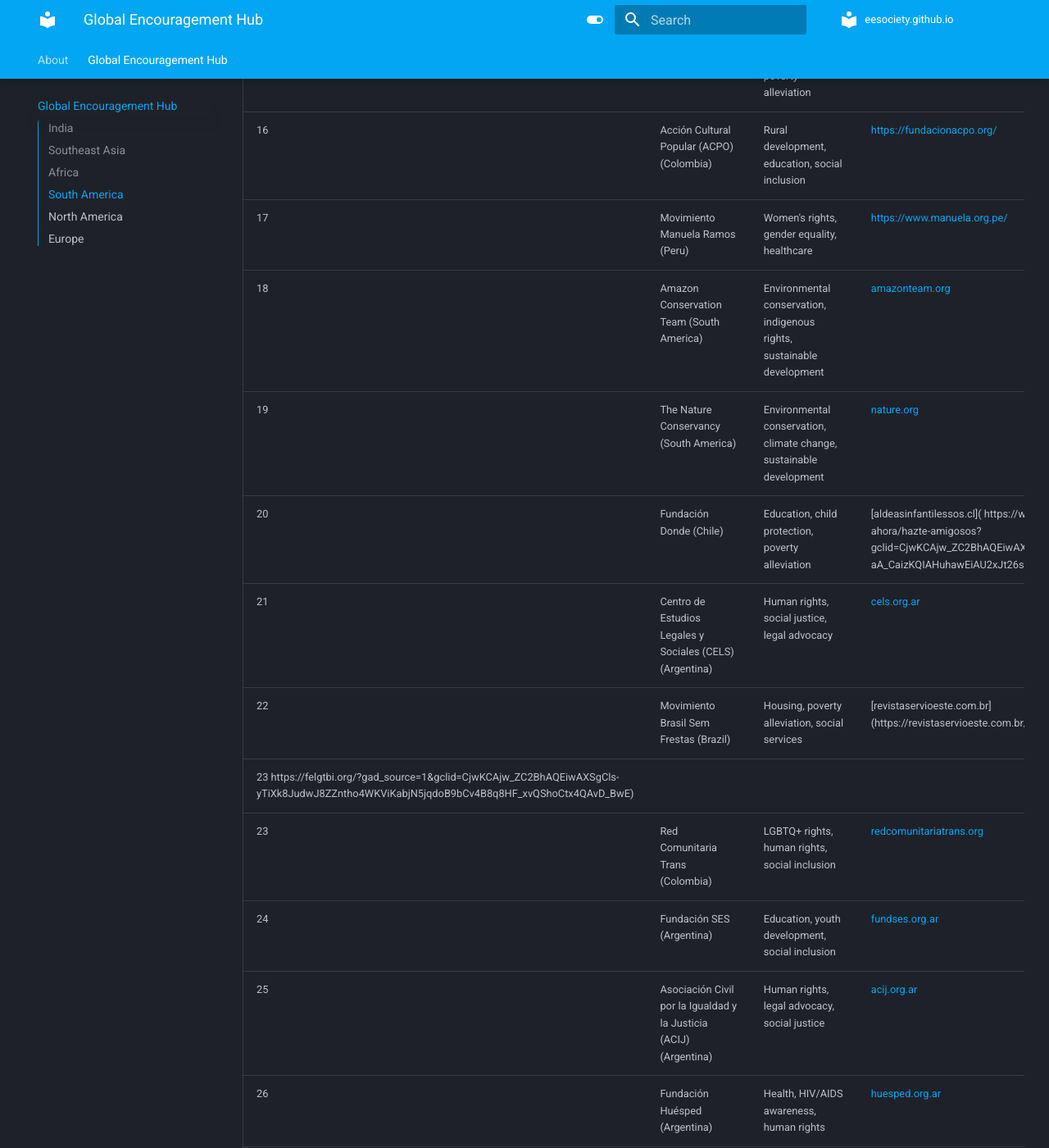
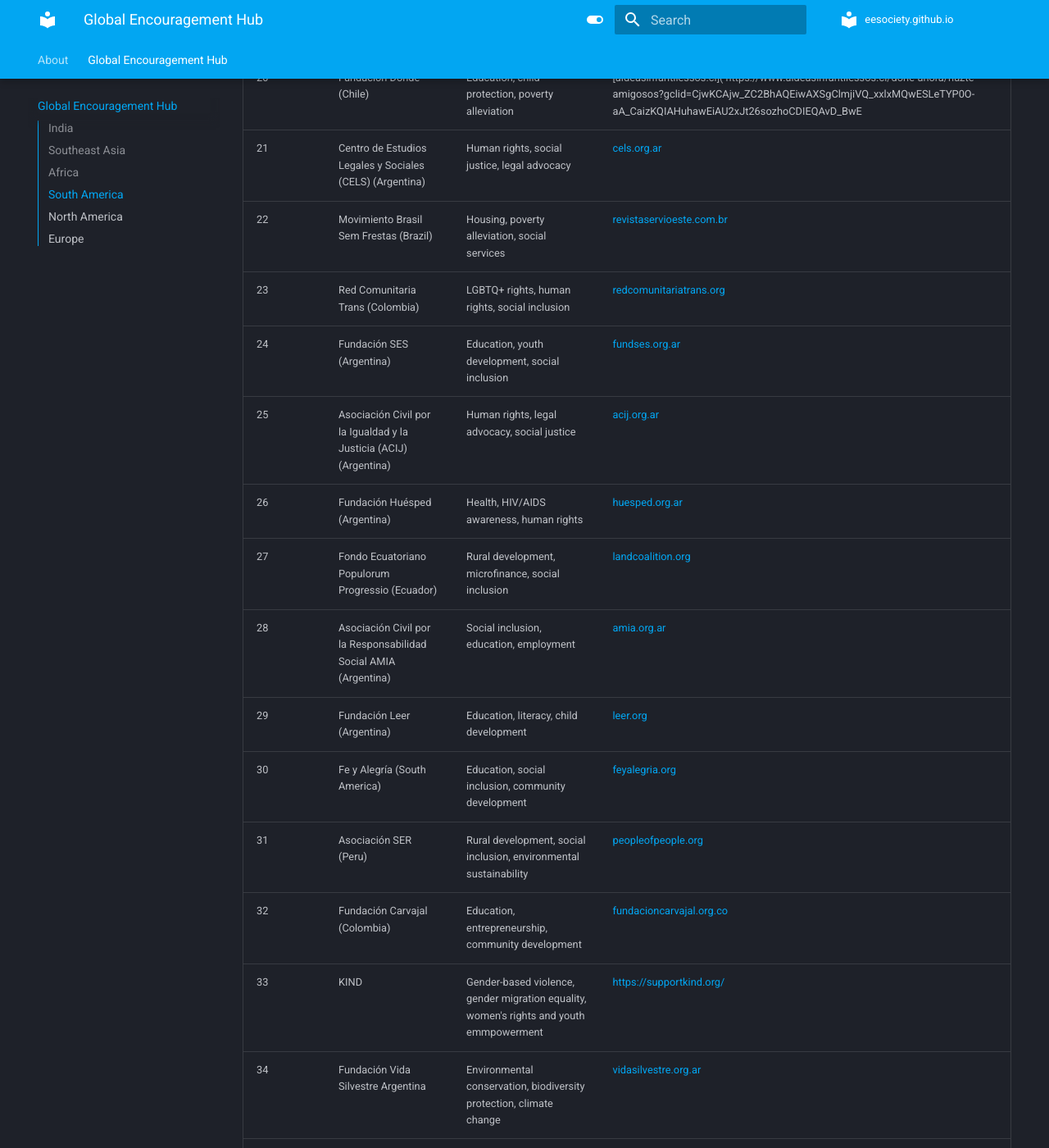
Before and after one commit to eesociety/eesociety.github.io, an MkDocs documentation site: the page built from docs/compilation.md, in a window 1280 px wide and 1400 px high, scrolled down 9989 px. Shown: the whole window at 82% size. Built offline with MkDocs 1.6.1 and Material for MkDocs 9.7.7, drawn with Linux system fonts in a browser that asks for light colours; comment, search, counter and statistics services are not loaded.

Commit message:
Update compilation.md

```diff
--- a/docs/compilation.md
+++ b/docs/compilation.md
@@ -168,10 +168,9 @@
 | 17      | Movimiento Manuela Ramos (Peru)              | Women's rights, gender equality, healthcare                                                               | [https://www.manuela.org.pe/](https://www.manuela.org.pe/) |
 | 18      | Amazon Conservation Team (South America)     | Environmental conservation, indigenous rights, sustainable development                                    | [amazonteam.org](https://www.amazonteam.org)     |
 | 19      | The Nature Conservancy (South America)       | Environmental conservation, climate change, sustainable development                                       | [nature.org](https://www.nature.org)             |
-| 20      | Fundación Donde (Chile)                      | Education, child protection, poverty alleviation                                                          | [aldeasinfantilessos.cl]( https://www.aldeasinfantilessos.cl/done-ahora/hazte-amigosos?gclid=CjwKCAjw_ZC2BhAQEiwAXSgClmjiVQ_xxlxMQwESLeTYP0O-aA_CaizKQIAHuhawEiAU2xJt26sozhoCDIEQAvD_BwE |
+| 20      | Fundación Donde (Chile)                      | Education, child protection, poverty alleviation              | [aldeasinfantilessos.cl]( https://www.aldeasinfantilessos.cl/done-ahora/hazte-amigosos?gclid=CjwKCAjw_ZC2BhAQEiwAXSgClmjiVQ_xxlxMQwESLeTYP0O-aA_CaizKQIAHuhawEiAU2xJt26sozhoCDIEQAvD_BwE |
 | 21      | Centro de Estudios Legales y Sociales (CELS) (Argentina) | Human rights, social justice, legal advocacy                                                  | [cels.org.ar](https://www.cels.org.ar)           |
-| 22      | Movimiento Brasil Sem Frestas (Brazil)       | Housing, poverty alleviation, social services                                                             | [revistaservioeste.com.br](https://revistaservioeste.com.br/noticias/brasil-sem-frestas
-23 https://felgtbi.org/?gad_source=1&gclid=CjwKCAjw_ZC2BhAQEiwAXSgCls-yTiXk8JudwJ8ZZntho4WKViKabjN5jqdoB9bCv4B8q8HF_xvQShoCtx4QAvD_BwE) |
+| 22      | Movimiento Brasil Sem Frestas (Brazil)  | Housing, poverty alleviation, social services | [revistaservioeste.com.br](https://revistaservioeste.com.br/noticias/brasil-sem-frestashttps://felgtbi.org/?gad_source=1&gclid=CjwKCAjw_ZC2BhAQEiwAXSgCls-yTiXk8JudwJ8ZZntho4WKViKabjN5jqdoB9bCv4B8q8HF_xvQShoCtx4QAvD_BwE)
 | 23      | Red Comunitaria Trans (Colombia)             | LGBTQ+ rights, human rights, social inclusion                                                             | [redcomunitariatrans.org](https://www.redcomunitariatrans.org) |
 | 24      | Fundación SES (Argentina)                    | Education, youth development, social inclusion                                                            | [fundses.org.ar](https://www.fundses.org.ar)     |
 | 25      | Asociación Civil por la Igualdad y la Justicia (ACIJ) (Argentina) | Human rights, legal advocacy, social justice                                                   | [acij.org.ar](https://acij.org.ar)               |
@@ -180,7 +179,7 @@
 | 28      | Asociación Civil por la Responsabilidad Social AMIA (Argentina) | Social inclusion, education, employment                                                 | [amia.org.ar](https://www.amia.org.ar)           |
 | 29      | Fundación Leer (Argentina)                   | Education, literacy, child development                                                                    | [leer.org](https://www.leer.org/)           |
 | 30      | Fe y Alegría (South America)                 | Education, social inclusion, community development                                                        | [feyalegria.org](https://www.feyalegria.org)     |
-| 31      | Asociación SER (Peru)                        | Rural development, social inclusion, environmental sustainability                                         | [peopleofpeople.org](https://www.peopleofperu.org/?gad_source=1&gclid=CjwKCAjw_ZC2BhAQEiwAXSgCltppFRBWfQ0g_ptd-r4HWa3hT9DAbBlhkU6k9-E2fxSI3hHkObTh8BoCJkEQAvD_BwE) |
+| 31      | Asociación SER (Peru)                        | Rural development, social inclusion, environmental sustainability                   | [peopleofpeople.org](https://www.peopleofperu.org/?gad_source=1&gclid=CjwKCAjw_ZC2BhAQEiwAXSgCltppFRBWfQ0g_ptd-r4HWa3hT9DAbBlhkU6k9-E2fxSI3hHkObTh8BoCJkEQAvD_BwE) |
 | 32      | Fundación Carvajal (Colombia)                | Education, entrepreneurship, community development                                                        | [fundacioncarvajal.org.co](https://www.fundacioncarvajal.org.co) |
 | 33      | KIND                                         | Gender-based violence, gender migration equality, women's rights and youth emmpowerment                   | [https://supportkind.org/](https://supportkind.org/) |
 | 34      | Fundación Vida Silvestre Argentina           | Environmental conservation, biodiversity protection, climate change                                       | [vidasilvestre.org.ar](https://www.vidasilvestre.org.ar) |
```
